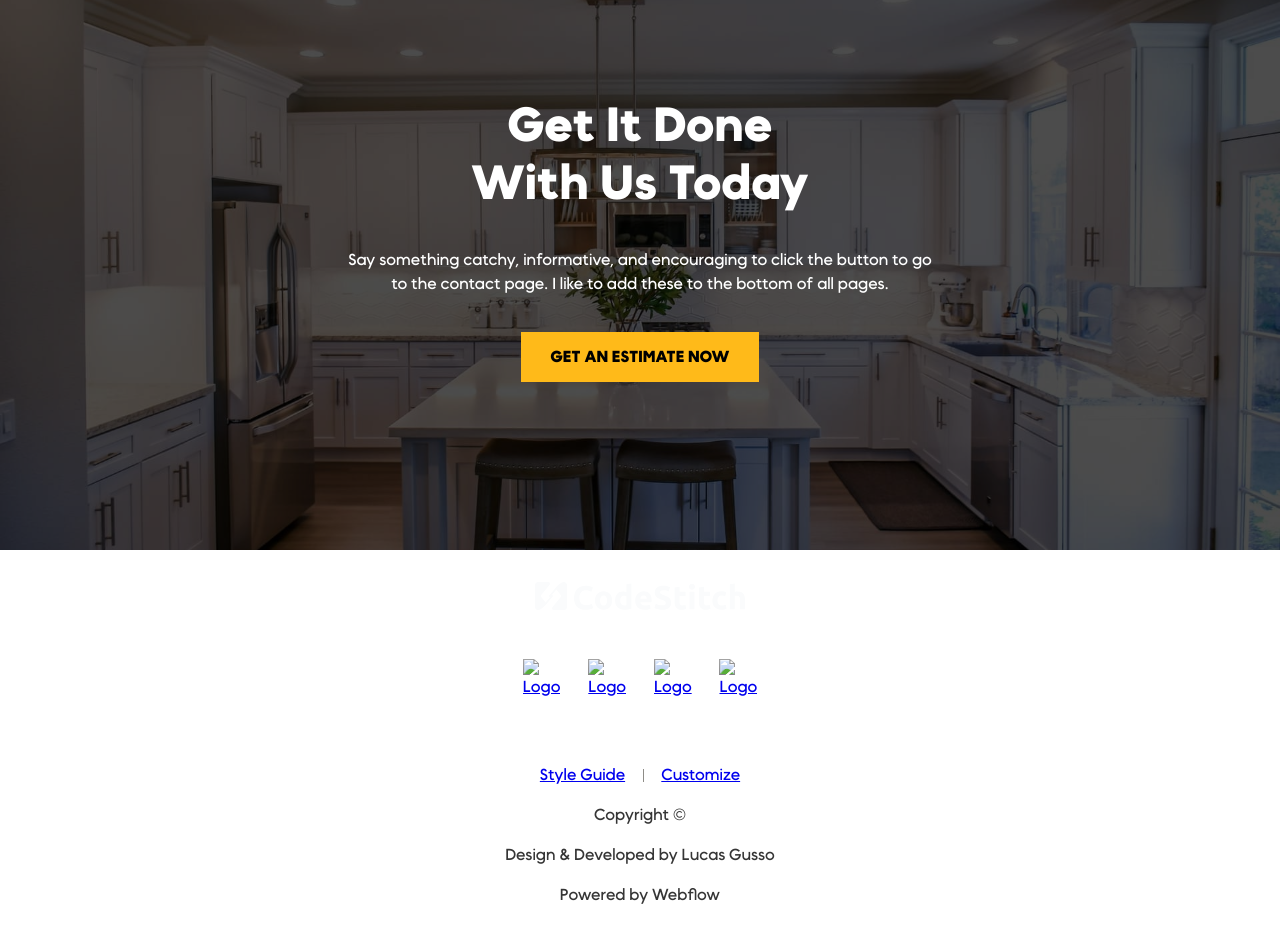
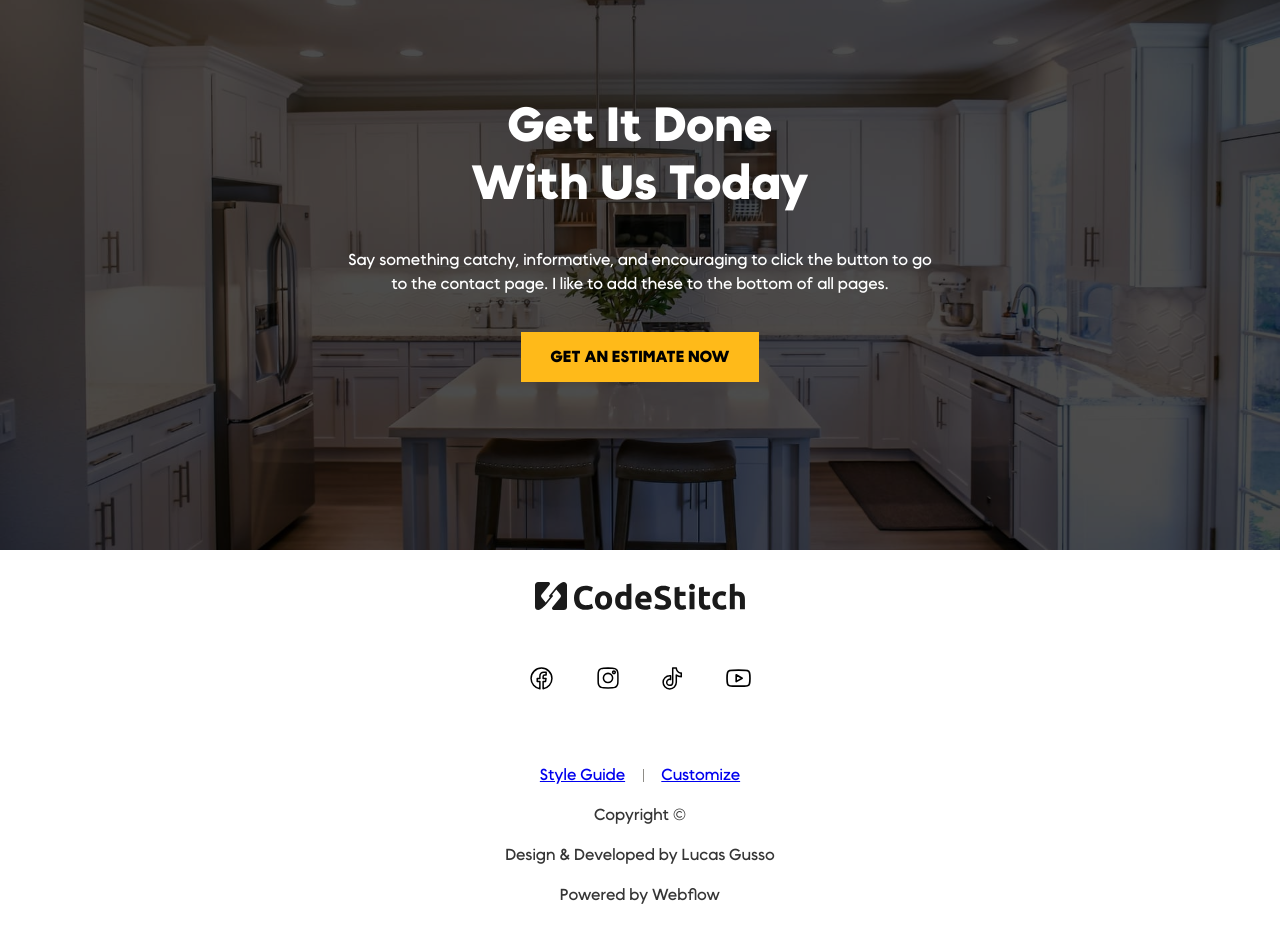
Before and after one commit to qjstuart/xow.mt, an Eleventy site: page src/index.html in a window 1280 px wide. Shown: the part 6064-7003 px from the top of the page. Built offline with nearby package versions, Linux system fonts and the light colour scheme; Eleventy itself is replaced by a stand-in of ours; files that its build step writes are made by us from their sources.

Commit message:
add socials logos to footer

```diff
--- a/src/_includes/components/footer.html
+++ b/src/_includes/components/footer.html
@@ -91,7 +91,7 @@
                 class="footer-heading"
             >
                 <img
-                    src="/assets/svgs/logo-white.svg"
+                    src="/assets/svgs/logo-black.svg"
                     loading="lazy"
                     decoding="async"
                     alt="logo"
@@ -106,37 +106,45 @@
                         href="https://webflow.com/templates/designers/lucas-gusso"
                         class="footer-social w-inline-block"
                         ><img
-                            src="images/Vector.svg"
+                            src="/assets/svgs/logo-facebook.svg"
                             loading="lazy"
                             alt="Logo"
                             class="icon-links"
+                            width="25"
+                            height="25"
                     /></a>
                     <a
                         href="https://webflow.com/templates/designers/lucas-gusso"
                         class="footer-social w-inline-block"
                         ><img
-                            src="images/Vector-1.svg"
+                            src="/assets/svgs/logo-instagram.svg"
                             loading="lazy"
                             alt="Logo"
                             class="icon-links"
+                            width="25"
+                            height="25"
                     /></a>
                     <a
                         href="https://webflow.com/templates/designers/lucas-gusso"
                         class="footer-social w-inline-block"
                         ><img
-                            src="images/logo-instagram-1.svg"
+                            src="/assets/svgs/logo-tiktok.svg"
                             loading="lazy"
                             alt="Logo"
                             class="icon-links"
+                            width="25"
+                            height="25"
                     /></a>
                     <a
                         href="https://webflow.com/templates/designers/lucas-gusso"
                         class="footer-social w-inline-block"
                         ><img
-                            src="images/logo-github-1.svg"
+                            src="/assets/svgs/logo-youtube.svg"
                             loading="lazy"
                             alt="Logo"
                             class="icon-links"
+                            width="25"
+                            height="25"
                     /></a>
                 </div>
                 <div
```
Also changed, not shown: src/assets/svgs/logo-facebook.svg (added), src/assets/svgs/logo-instagram.svg (added), src/assets/svgs/logo-tiktok.svg (added), src/assets/svgs/logo-youtube.svg (added).
